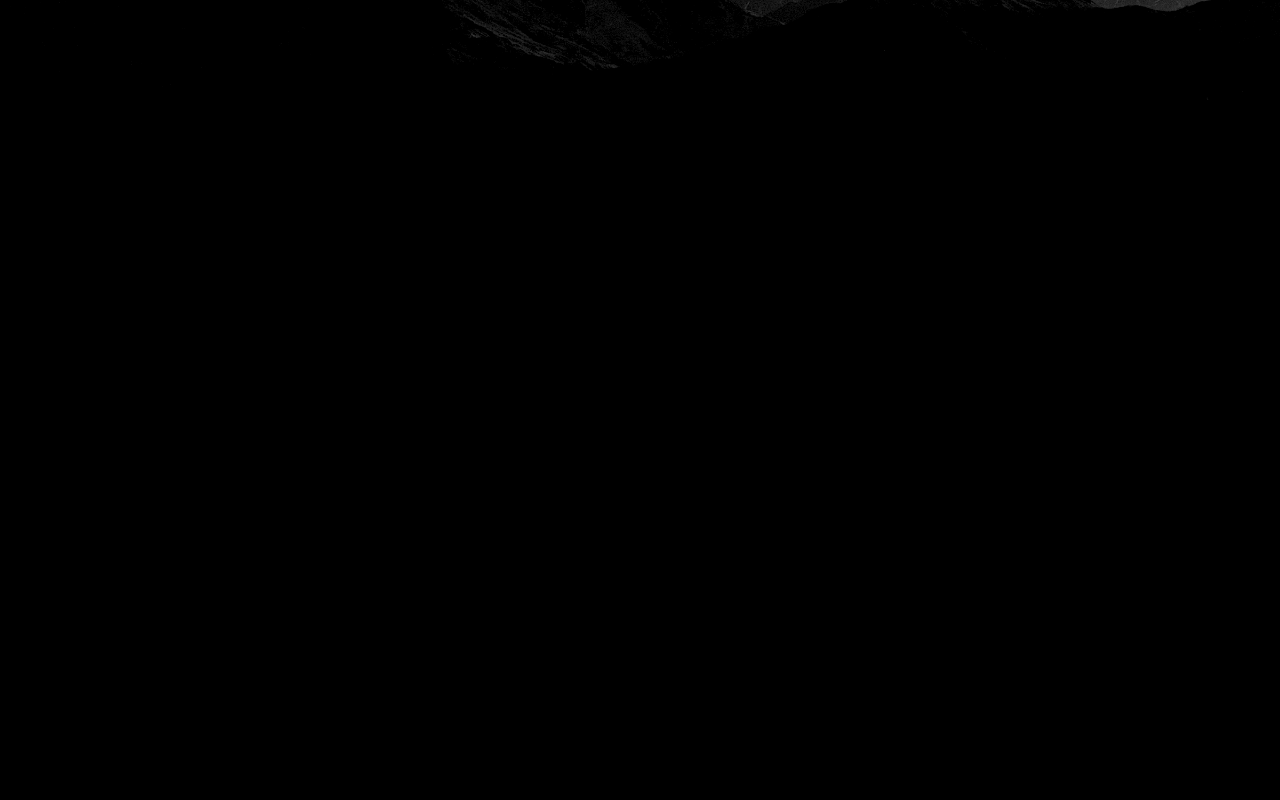
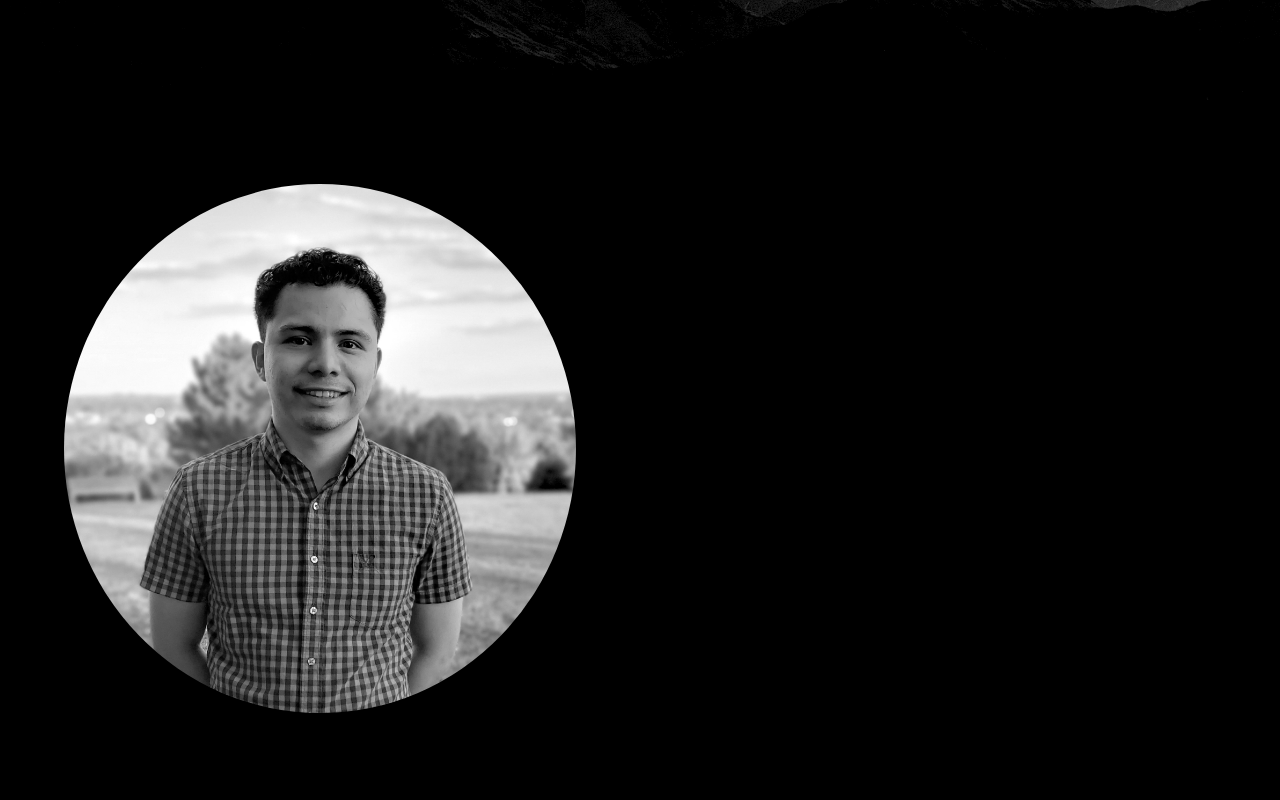
Before and after one commit to JEduardoRJx/simple-portfolio, a React (Create React App) app: page / in a window 1280 px wide. Shown: the part 680-1480 px from the top of the page. Built offline with nearby package versions, Linux system fonts and the light colour scheme.

Commit message:
Set zindex and position for the about me

```diff
--- a/src/components/aboutmebackgrnd/AboutMeBackGrnd.scss
+++ b/src/components/aboutmebackgrnd/AboutMeBackGrnd.scss
@@ -2,6 +2,8 @@
   height: 100vh;
   width: 100%;
   background-color: black;
+  z-index: 0;
+  position: absolute;
 }
 
 .about-me {
```
